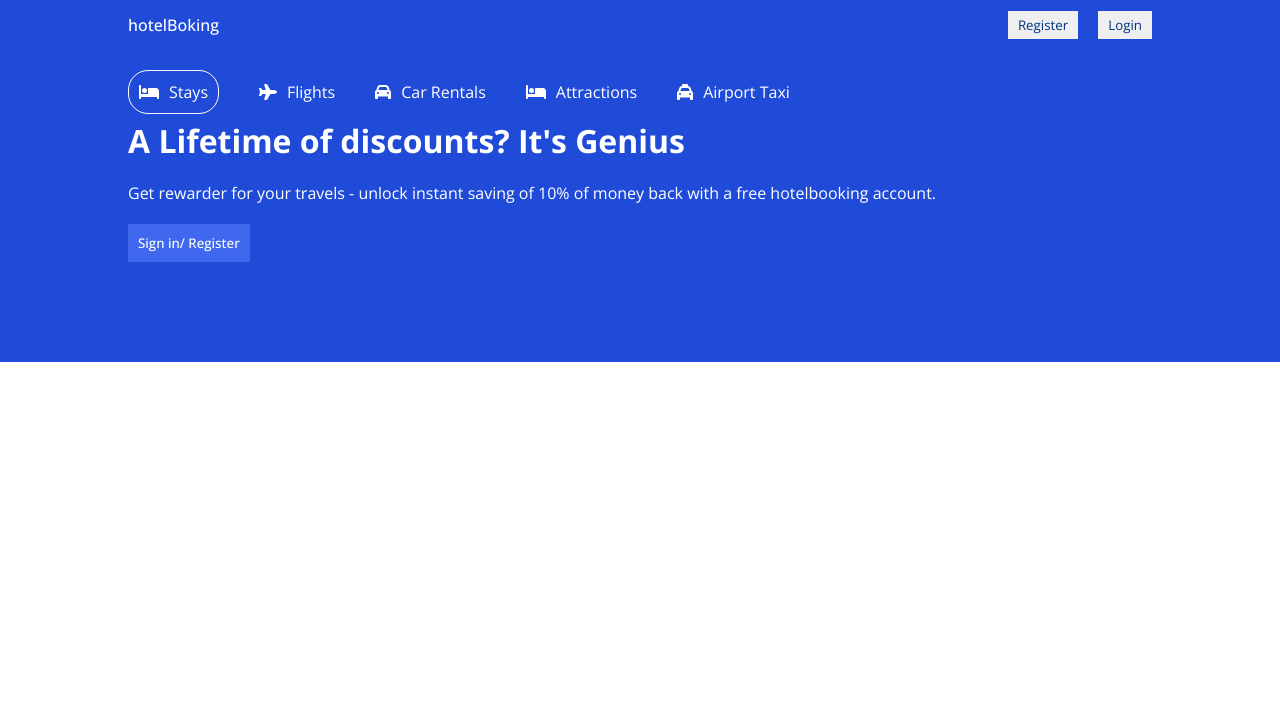
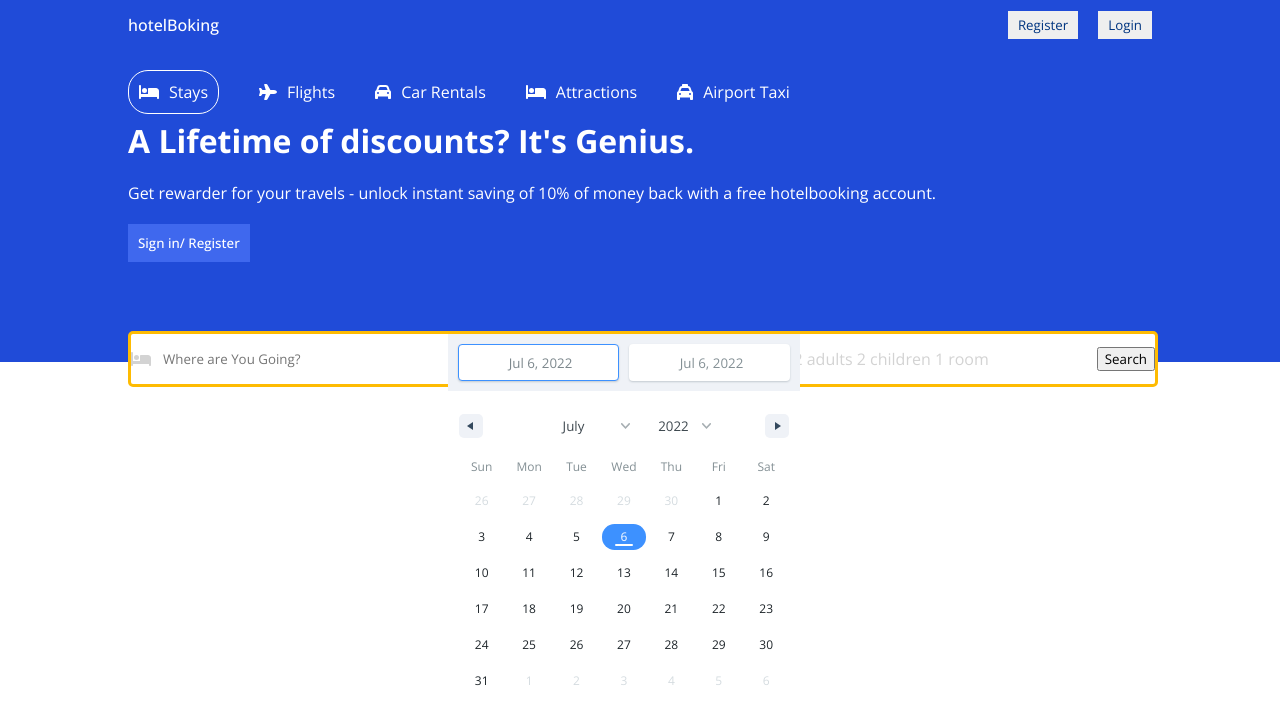
Before and after one commit to miasif/React-Reservation-UI, a React (Create React App) app: page / in a window 1280 px wide. Shown: the top 724 px of the page. Built offline with nearby package versions, Linux system fonts and the light colour scheme.

Commit message:
header search ongoing

```diff
--- a/package.json
+++ b/package.json
@@ -9,7 +9,9 @@
     "@testing-library/jest-dom": "^5.16.4",
     "@testing-library/react": "^13.1.1",
     "@testing-library/user-event": "^13.5.0",
+    "date-fns": "^2.28.0",
     "react": "^18.0.0",
+    "react-date-range": "^1.4.0",
     "react-dom": "^18.0.0",
     "react-router-dom": "^6.3.0",
     "react-scripts": "5.0.1",
--- a/src/components/Header/Header.css
+++ b/src/components/Header/Header.css
@@ -3,6 +3,7 @@
   color: white;
   display: flex;
   justify-content: center;
+  position: relative;
 }
 .Header-container {
   width: 100%;
@@ -37,3 +38,38 @@
   padding: 10px;
   cursor: pointer;
 }
+
+.Header-search {
+  height: 30px;
+  background-color: white;
+  border: 3px solid #febb02;
+  display: flex;
+  align-items: center;
+  justify-content: space-between;
+  padding: 10px 0px;
+  border-radius: 5px;
+  position: absolute;
+  bottom: -25px;
+  width: 100%;
+  max-width: 1024px;
+}
+.headerIcon {
+  color: lightgray;
+}
+.headerSearchItem {
+  display: flex;
+  align-items: center;
+  gap: 10px;
+}
+.headerSserchInput {
+  border: none;
+  outline: none;
+}
+.headerSearchText {
+  color: lightgray;
+  cursor: pointer;
+}
+.date {
+  position: absolute;
+  top: 0px;
+}
--- a/src/components/Header/Header.jsx
+++ b/src/components/Header/Header.jsx
@@ -1,14 +1,27 @@
-import React from 'react';
 import './Header.css';
 import { FontAwesomeIcon } from '@fortawesome/react-fontawesome';
 import {
   faBed,
+  faCalendar,
   faCar,
+  faPerson,
   faPlane,
   faTaxi,
 } from '@fortawesome/free-solid-svg-icons';
+import { DateRange } from 'react-date-range';
+import 'react-date-range/dist/styles.css'; // main style file
+import 'react-date-range/dist/theme/default.css'; // theme css file
+import { useState } from 'react';
+import { format } from 'date-fns';
 
 export default function Header() {
+  const [date, setDate] = useState([
+    {
+      startDate: new Date(),
+      endDate: new Date(),
+      key: 'selection',
+    },
+  ]);
   return (
     <div className="Header">
       <div className="Header-container">
@@ -34,12 +47,43 @@
             <span>Airport Taxi</span>
           </div>
         </div>
-        <h1 className="Header-title">A Lifetime of discounts? It's Genius</h1>
+        <h1 className="Header-title">A Lifetime of discounts? It's Genius.</h1>
         <p className="Header-Desc">
           Get rewarder for your travels - unlock instant saving of 10% of money
           back with a free hotelbooking account.
         </p>
         <button className="Header-button">Sign in/ Register</button>
+        <div className="Header-search">
+          <div className="headerSearchItem">
+            <FontAwesomeIcon icon={faBed} className="headerIcon" />
+            <input
+              type="text"
+              placeholder="Where are You Going?"
+              className="headerSserchInput"
+            />
+          </div>
+          <div className="headerSearchItem">
+            <FontAwesomeIcon icon={faCalendar} className="headerIcon" />
+            <span className="headerSearchText">{`${format(
+              date[0].startDate,
+              'MM/dd/yyyy'
+            )} to ${format(date[0].endDate, 'MM/dd/yyyy')}`}</span>
+            <DateRange
+              editableDateInputs={true}
+              onChange={(item) => setDate([item.selection])}
+              moveRangeOnFirstSelection={false}
+              ranges={date}
+              className="date"
+            />
+          </div>
+          <div className="headerSearchItem">
+            <FontAwesomeIcon icon={faPerson} className="headerIcon" />
+            <span className="headerSearchText">2 adults 2 children 1 room</span>
+          </div>
+          <div className="headerSearchItem">
+            <button className="headerSearchButton">Search</button>
+          </div>
+        </div>
       </div>
     </div>
   );
```
Also changed, not shown: 1 other file (tests, documents, lock files or other folders).
